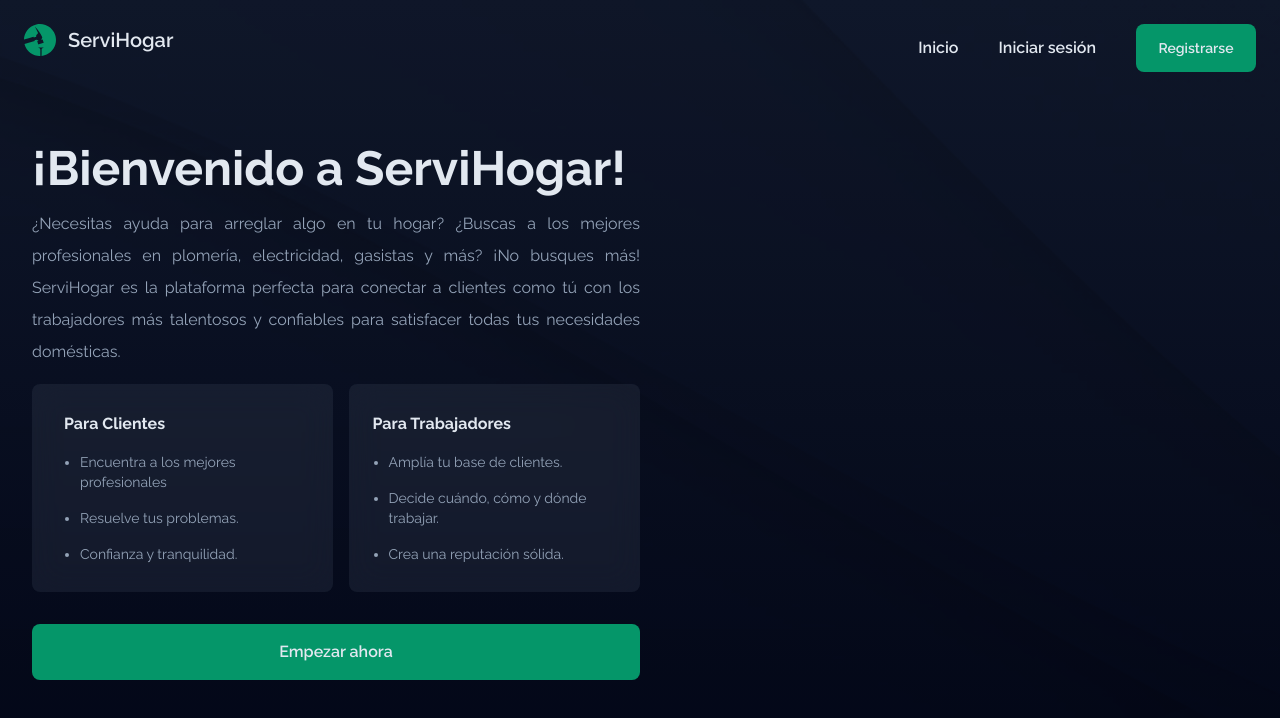
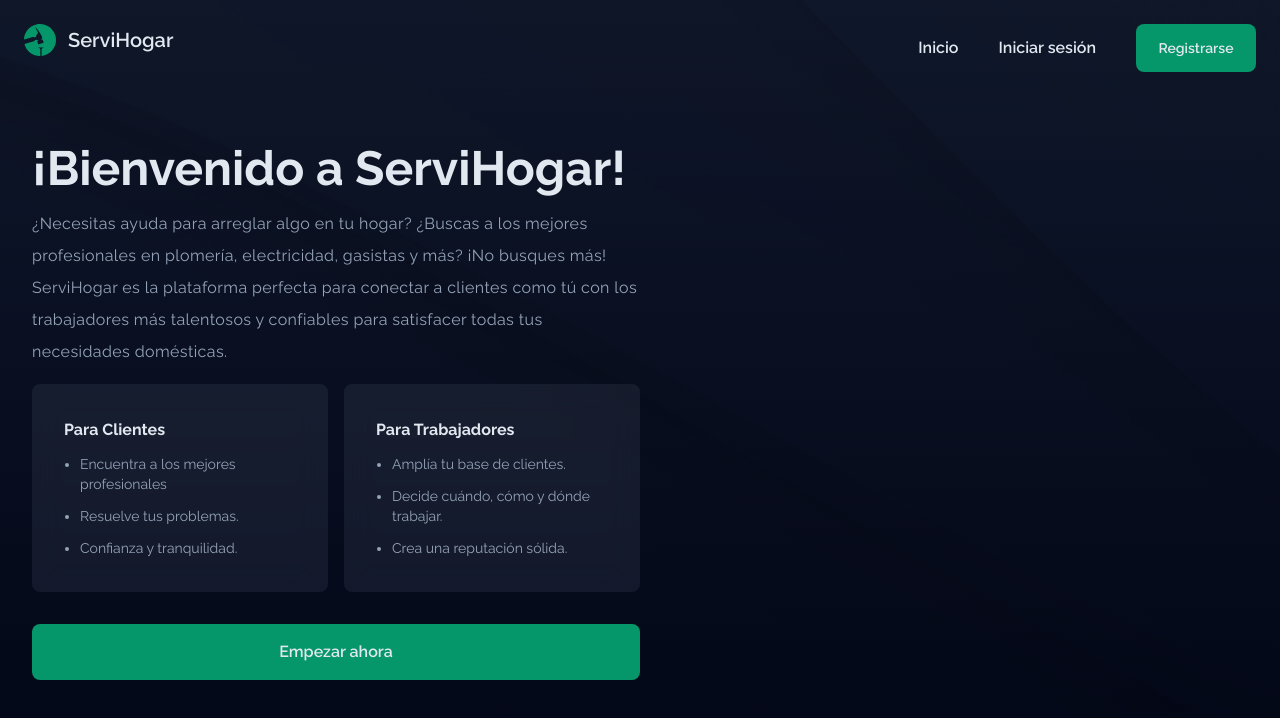
Before and after one commit to ignaciojsoler/nucba-proyecto-final-frontend, a React (Vite) app: page / in a window 1280 px wide. Shown: the top 718 px of the page. Built offline with nearby package versions, Linux system fonts and the light colour scheme.

Commit message:
Fix: Landing styles details

```diff
--- a/src/pages/Landing.tsx
+++ b/src/pages/Landing.tsx
@@ -11,7 +11,7 @@ const Landing = () => {
           <h1 className=" text-5xl font-bold">
             ¡Bienvenido a ServiHogar!
           </h1>
-          <p className="text-justify leading-8 text-slate-400">
+          <p className=" tracking-wide leading-8 text-slate-400">
             ¿Necesitas ayuda para arreglar algo en tu hogar? ¿Buscas a los
             mejores profesionales en plomería, electricidad, gasistas y más? ¡No
             busques más! ServiHogar es la plataforma perfecta para conectar a
@@ -21,17 +21,17 @@ const Landing = () => {
         </div>
         <div className=" space-y-8">
           <div className="flex flex-col space-y-6 md:space-y-0 md:flex-row md:justify-center md:items-start md:gap-4">
-            <div className="w-full backdrop-blur-lg bg-slate-400 bg-opacity-10 px-8 space-y-4 rounded-lg h-52 flex flex-col justify-center">
+            <div className="w-full backdrop-blur-lg bg-slate-400 bg-opacity-10 px-8 space-y-3 rounded-lg h-52 flex flex-col justify-center">
               <h6 className=" font-bold">Para Clientes</h6>
-              <ul className=" text-sm space-y-4 list-disc pl-4 text-slate-400">
+              <ul className=" text-sm space-y-3 list-disc pl-4 text-slate-400">
                 <li className="">Encuentra a los mejores profesionales</li>
                 <li>Resuelve tus problemas.</li>
                 <li>Confianza y tranquilidad.</li>
               </ul>
             </div>
-            <div className="w-full backdrop-blur-lg bg-slate-400 bg-opacity-10 py-8 px-6 space-y-4 rounded-lg h-52 flex flex-col justify-center">
+            <div className="w-full backdrop-blur-lg bg-slate-400 bg-opacity-10 px-8 space-y-3 rounded-lg h-52 flex flex-col justify-center">
               <h6 className=" font-bold">Para Trabajadores</h6>
-              <ul className=" text-sm space-y-4 list-disc pl-4 text-slate-400">
+              <ul className=" text-sm space-y-3 list-disc pl-4 text-slate-400">
                 <li className="">Amplía tu base de clientes.</li>
                 <li>Decide cuándo, cómo y dónde trabajar.</li>
                 <li>Crea una reputación sólida.</li>
```
